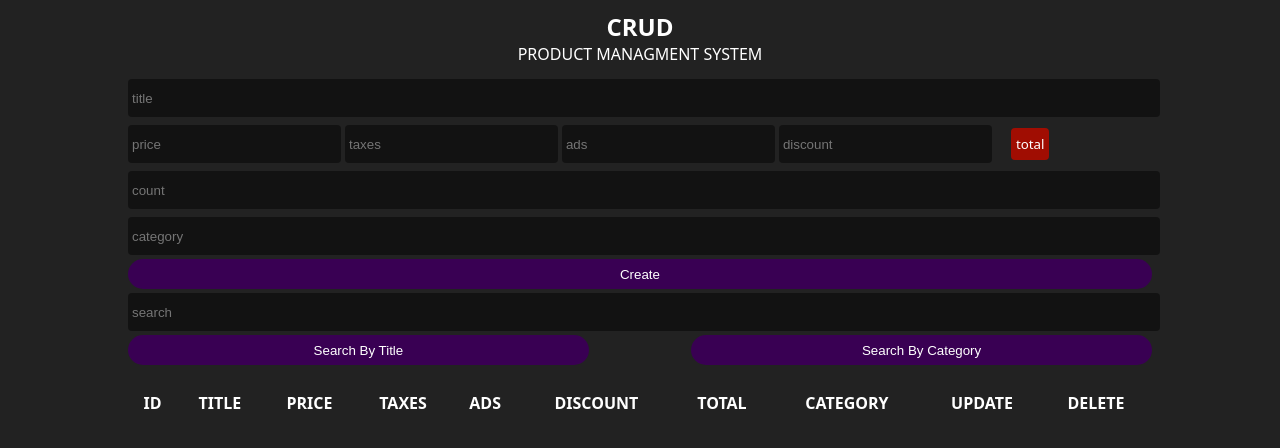
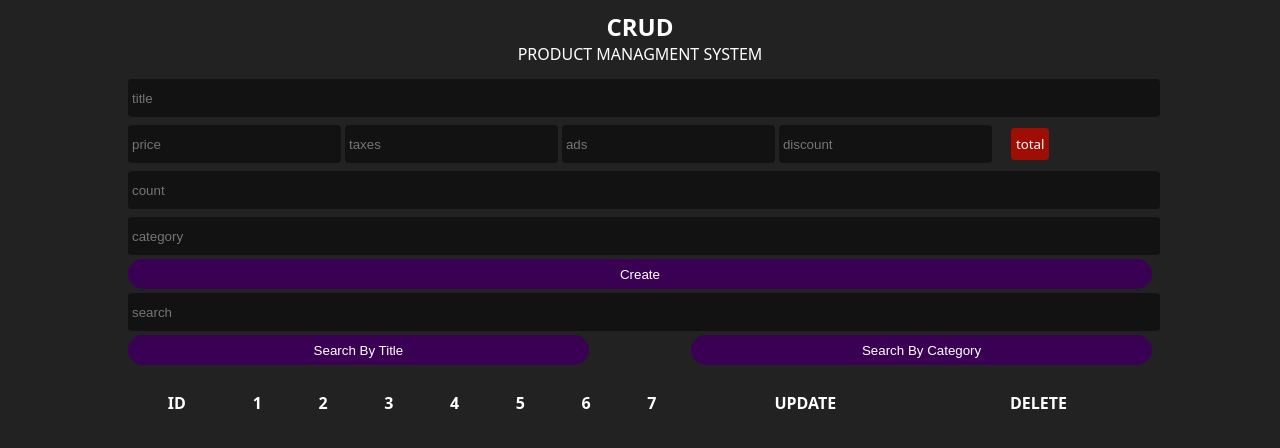
Before and after one commit to Hamada-MP0/cook, a plain HTML site: page index.html in a window 1280 px wide. Drawn offline with Linux system fonts and the light colour scheme.

Commit message:
version 888888

```diff
--- a/index.html
+++ b/index.html
@@ -45,13 +45,13 @@
             <table>
                 <tr>
                     <th>id</th>
-                    <th>title</th>
-                    <th>price</th>
-                    <th>taxes</th>
-                    <th>ads</th>
-                    <th>discount</th>
-                  <th>total</th>
-                    <th>category</th>
+                    <th>1</th>
+                    <th>2</th>
+                    <th>3</th>
+                    <th>4</th>
+                    <th>5</th>
+                  <th>6</th>
+                    <th>7</th>
                     <th>update</th>
                     <th>delete</th>
                 </tr>
```
